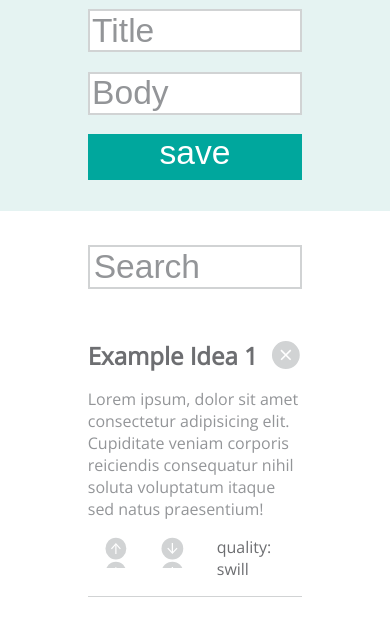
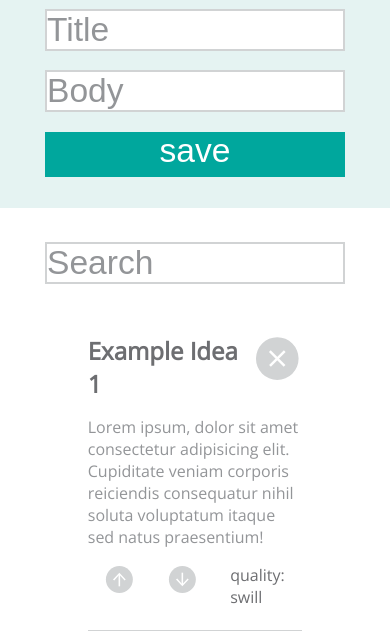
Before and after one commit to chris023/idea-box, a plain HTML site: page index.html in a window 390 px wide. Shown: the part 131-774 px from the top of the page. Drawn offline with nearby package versions, Linux system fonts and the light colour scheme.

Commit message:
Partial fix media query icons

```diff
--- a/css/style.css
+++ b/css/style.css
@@ -94,7 +94,7 @@ input::placeholder {
 }
 
 .downvote-ico {
-  background-image: url('../img/downvote.svg');
+  background-image: url('../img/downvote.svg') ;
 }
 
 .downvote-ico:hover {
@@ -124,8 +124,9 @@ input::placeholder {
 }
 
 .ico {
+  background-repeat: no-repeat;
+  height: 2em;
   width: 2em;
-  height: 2em;
 }
 
 .quality {
@@ -137,10 +138,15 @@ input::placeholder {
   display: none;
 }
 
-@media screen and (max-width) {
+@media screen and (max-width: 600px) {
 
   input {
     width: 300px;
     padding: 0;
   }
+
+  .ico {
+    height: 6vh;
+    width: 6vh;
+  }
 }
```
